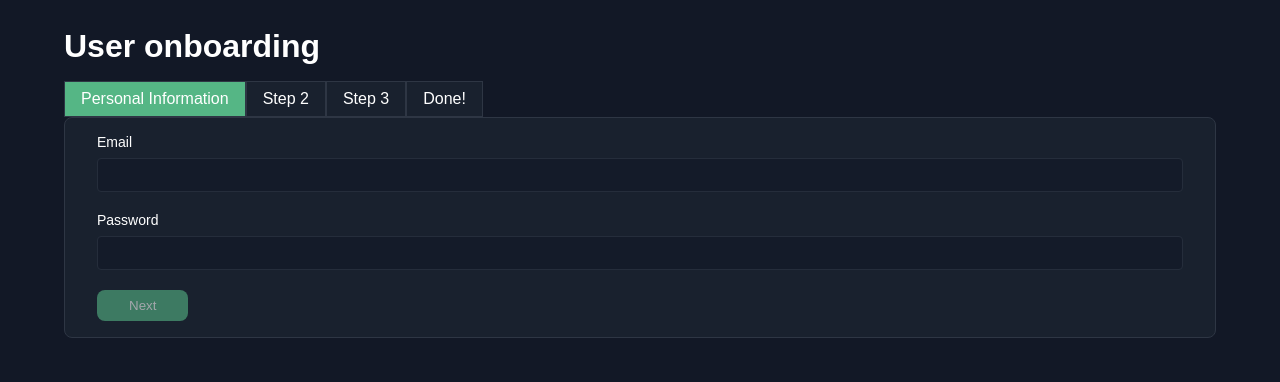
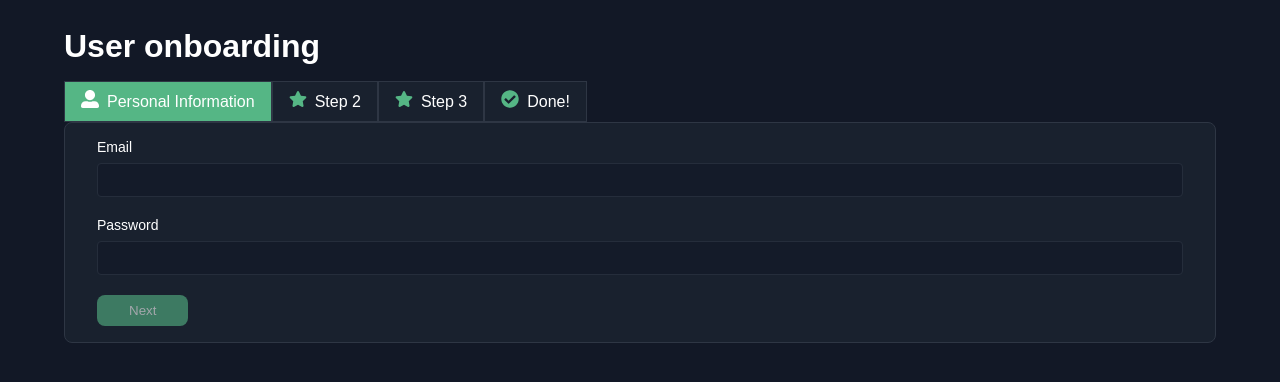
Before and after one commit to fzabala/zealthy-web, a Next.js app: page / in a window 1280 px wide. Shown: the top 382 px of the page. Built offline with nearby package versions, Linux system fonts and the light colour scheme; no server answers.

Commit message:
responsive wizard steps

```diff
--- /dev/null
+++ b/src/app/_variables.scss
@@ -0,0 +1,5 @@
+$breakpoint-xs: 576px;
+$breakpoint-md: 768px;
+$breakpoint-lg: 992px;
+$breakpoint-xl: 1200px;
+$breakpoint-xxl: 1400px;
--- a/src/components/UserForm/UserForm.tsx
+++ b/src/components/UserForm/UserForm.tsx
@@ -15,6 +15,7 @@ import { parse } from "date-fns";
 import { Form, Formik } from "formik";
 import { PropsWithChildren, useCallback, useEffect, useState } from "react";
 import toast from "react-hot-toast";
+import { FaCheckCircle, FaStar, FaUserAlt } from "react-icons/fa";
 import * as yup from "yup";
 
 type Props = PropsWithChildren;
@@ -143,12 +144,18 @@ export const UserForm = ({}: Props) => {
   return (
     <Wizard>
       <Wizard.List>
-        <Wizard.List.Item active={activeStep === 1}>
+        <Wizard.List.Item icon={<FaUserAlt />} active={activeStep === 1}>
           Personal Information
         </Wizard.List.Item>
-        <Wizard.List.Item active={activeStep === 2}>Step 2</Wizard.List.Item>
-        <Wizard.List.Item active={activeStep === 3}>Step 3</Wizard.List.Item>
-        <Wizard.List.Item active={activeStep === 4}>Done!</Wizard.List.Item>
+        <Wizard.List.Item icon={<FaStar />} active={activeStep === 2}>
+          Step 2
+        </Wizard.List.Item>
+        <Wizard.List.Item icon={<FaStar />} active={activeStep === 3}>
+          Step 3
+        </Wizard.List.Item>
+        <Wizard.List.Item icon={<FaCheckCircle />} active={activeStep === 4}>
+          Done!
+        </Wizard.List.Item>
       </Wizard.List>
       <Wizard.Step active={activeStep === 1}>
         <Formik
--- a/src/components/Wizard/Wizard.module.scss
+++ b/src/components/Wizard/Wizard.module.scss
@@ -1,3 +1,4 @@
+@use "../../app/variables";
 .wizard {
   &-list {
     display: flex;
@@ -8,9 +9,24 @@
       background-color: rgb(var(--background-color-alt));
       border: 1px solid rgb(var(--border-color));
       padding: calc(var(--vertical-space) / 2) calc(var(--horizontal-space) / 2);
+      display: flex;
+      align-items: center;
+      gap: 0.5rem;
 
       &--active {
         background-color: rgb(var(--primary-color));
+        .wizard-list-item-icon {
+          color: white;
+        }
+      }
+
+      &-icon {
+        font-size: 1.125rem;
+        color: rgb(var(--primary-color));
+      }
+
+      &-text {
+        display: none;
       }
     }
   }
@@ -25,4 +41,13 @@
       display: block;
     }
   }
+  @media screen and (min-width: variables.$breakpoint-md) {
+    &-list {
+      &-item {
+        &-text {
+          display: block;
+        }
+      }
+    }
+  }
 }
--- a/src/components/Wizard/Wizard.tsx
+++ b/src/components/Wizard/Wizard.tsx
@@ -1,4 +1,4 @@
-import { PropsWithChildren } from "react";
+import { PropsWithChildren, ReactNode } from "react";
 import styles from "./Wizard.module.scss";
 
 type WizardProps = PropsWithChildren;
@@ -11,17 +11,17 @@ const WizardList = ({ children }: WizardProps) => {
   return <div className={styles["wizard-list"]}>{children}</div>;
 };
 
-const WizardListItem = ({
-  children,
-  active,
-}: WizardProps & { active: boolean }) => {
+type WizardListItemProps = WizardProps & { active: boolean; icon: ReactNode };
+
+const WizardListItem = ({ children, active, icon }: WizardListItemProps) => {
   return (
     <div
       className={`${styles["wizard-list-item"]} ${
         active ? styles["wizard-list-item--active"] : ""
       }`}
     >
-      {children}
+      <div className={`${styles["wizard-list-item-icon"]}`}>{icon}</div>
+      <div className={`${styles["wizard-list-item-text"]}`}>{children}</div>
     </div>
   );
 };
```
